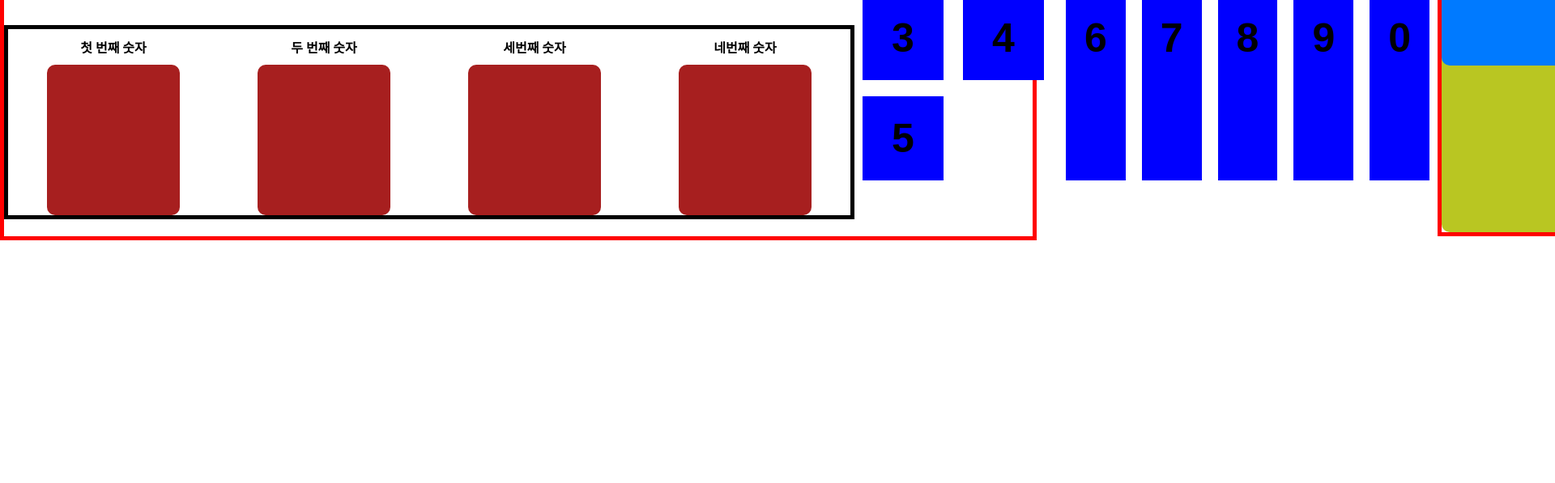
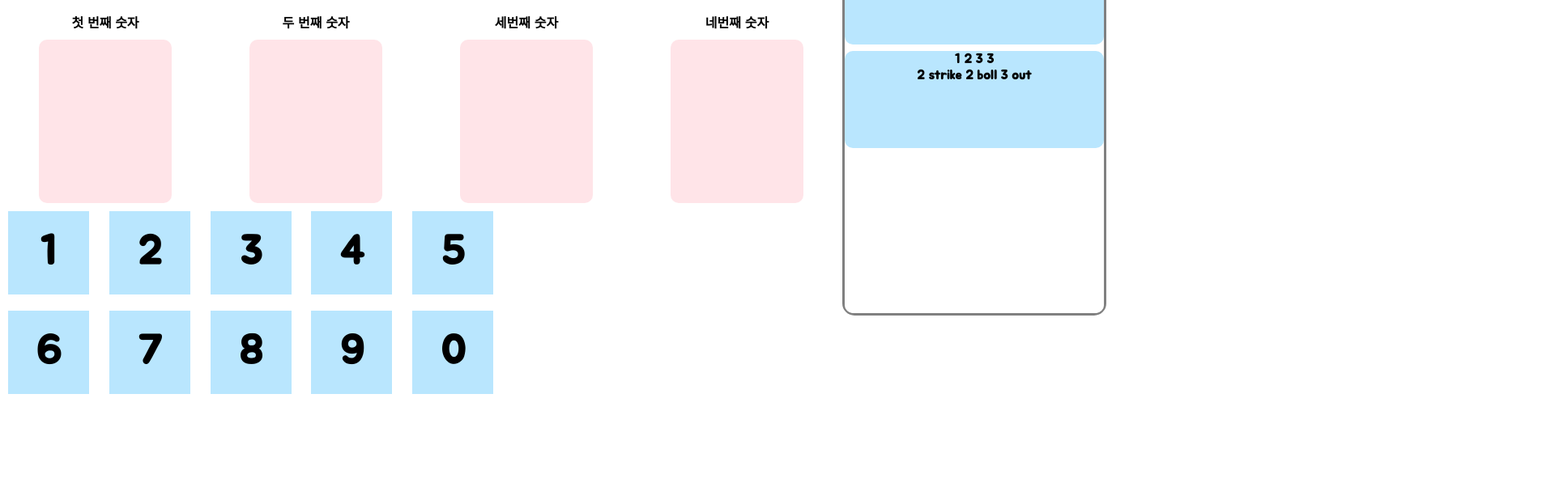
Before and after one commit to woorifisa-service-dev-3rd/frontend-1st-Number_Baseball, a plain HTML site: page index.html in a window 1280 px wide. Shown: the part 203-800 px from the top of the page at 81% size, 1920 px wide, since content can reach past the window. Drawn offline with Linux system fonts and the light colour scheme.

Commit message:
두 번째

```diff
--- a/index.html
+++ b/index.html
@@ -6,6 +6,9 @@
     <meta name="viewport" content="width=device-width, initial-scale=1.0">
     <title>Document</title>
     <link rel="stylesheet" href="style.css">
+    <link rel="preconnect" href="https://fonts.googleapis.com">
+<link rel="preconnect" href="https://fonts.gstatic.com" crossorigin>
+<link href="https://fonts.googleapis.com/css2?family=Jua&display=swap" rel="stylesheet">
 </head>
 
 <body>
@@ -50,10 +53,7 @@
                     <input type="number" id="number1">
                 </div>
             </div>
-        </div>
-
             <div class="number_button">
-
                 <div id="number_button1">
 
                     <button type="button" class="btn btn-primary">
@@ -71,12 +71,9 @@
                     <button type="button" class="btn btn-primary">
                         <strong>5</strong>
                     </button>
-
                 </div>
-
-
+                <div id="number_button2">
                     <button type="button" class="btn btn-primary">
-                <div id="number_button2">
                             <strong>6</strong>
                     </button>
                     <button type="button" class="btn btn-primary">
@@ -91,8 +88,11 @@
                     <button type="button" class="btn btn-primary">
                         <strong>0</strong>
                     </button>
+                </div>
+            </div>
+        </div>
 
-        </div>
+
 
         <article class="container" id="scoreboard">
             <!-- 점수판 -->
--- a/style.css
+++ b/style.css
@@ -1,17 +1,18 @@
+
+
 html,
 body {
     margin: 0;
     /* 기본 여백을 제거합니다. */
     height: 100%;
     /* HTML과 BODY 요소의 높이를 100%로 설정합니다. */
+    font-family: "Jua";
 }
 
 #container1 {
     display: flex;
     justify-content: space-between;
     -ms-flex-align: center;
-    border: 5px solid black;
-
 }
 
 .box {
@@ -31,7 +32,7 @@ body {
     border-radius: 10px;
     outline: none;
     text-align: center;
-    background-color: #007AFF;
+    background-color: #b9e6fe;
     height: 15vh;
     width: 20em;
     font-size: 1em;
@@ -44,7 +45,7 @@ body {
     border-radius: 10px;
     outline: none;
     text-align: center;
-    background-color: #b9c622;
+    background-color: #FFFFFF;
     width: 20em;
     overflow: auto;
     box-sizing: border-box;
@@ -55,13 +56,14 @@ body {
 
 
 #scoreboard {
-    border: 5px solid red;
+    border: 3px solid gray;
+    border-radius: 15px;
 }
 
 .note {
     display: flex;
     justify-content: space-around;
-    border: 5px solid red;
+
     align-items: center;
 }
 
@@ -72,13 +74,15 @@ input {
     font-size: 10em;
     width: 1em;
     text-align: center;
-    background-color: #a71f1f;
+    background-color: #FFE4E8;
+    font-family: "Jua";
 }
 
 #sub_btn {
     box-shadow: 0px 0.8px 1.5px rgba(0, 0, 0, 0.1), 0px 6px 12px rgba(0, 0, 0, 0.2);
     border-radius: 32px;
     background-color: #007AFF;
+
 
 }
 
@@ -107,18 +111,25 @@ input::-webkit-inner-spin-button {
     margin-top: 3em;
 }
 
+#number_button1 {
+
+
+}
 .number_button {
-    display: flex;
-    flex-direction: center;
+
+
+
+
 }
 
 
 .btn-primary {
     width: 100px;
     /* bgco - back ground color */
-    background-color: blue;
+    background-color: #b9e6fe;
+    font-family: "Jua";
     font-size: 50px;
-    border: solid 3px blue;
     padding: 20px;
     margin: 10px;
+    border: 0;
 }
```
Lines whose indentation alone changed are shown as unchanged.
